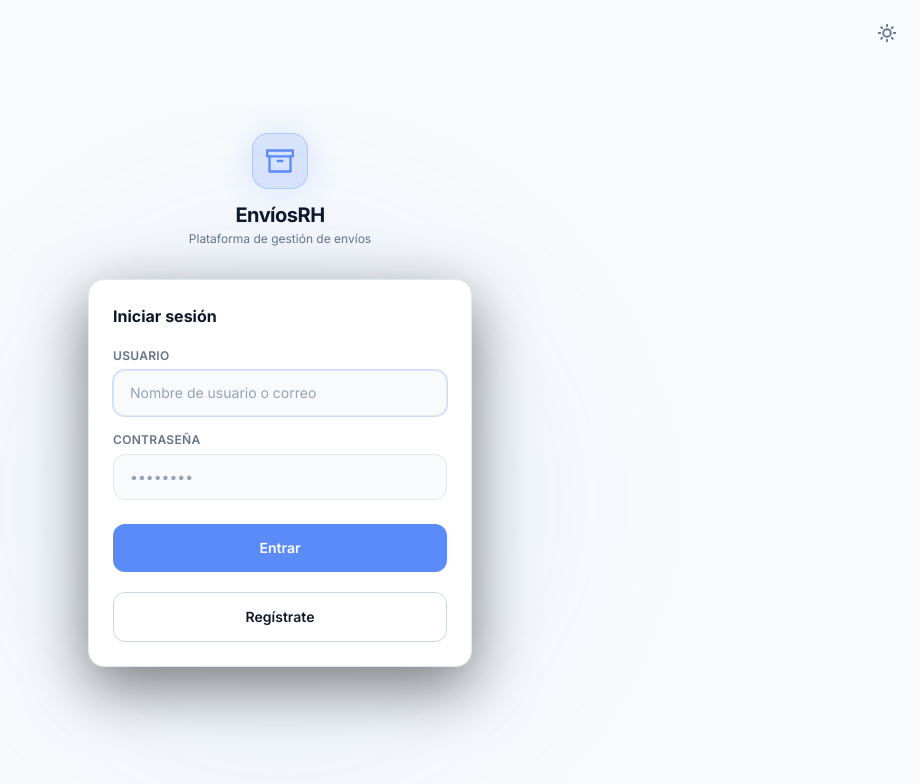
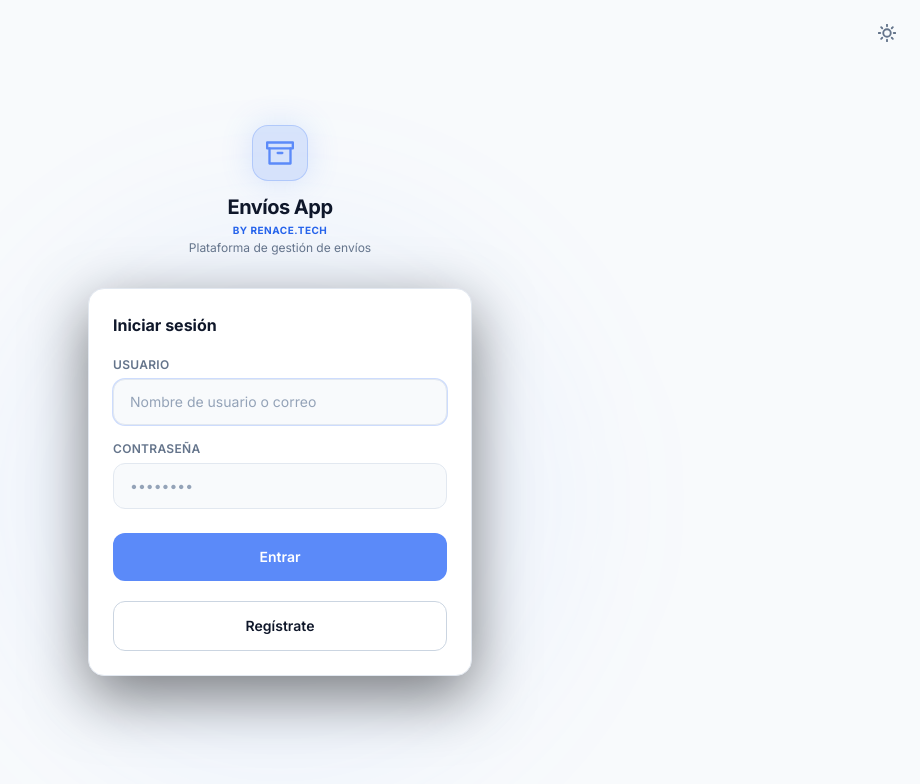
Before and after one commit to ExpertosTI/enviosrh, a React (Vite) app: page /login in a window 1280 px wide. Shown: the top 784 px of the page, without its empty margins (360-1280 px from the left). Built offline with nearby package versions, Linux system fonts and the light colour scheme.

Commit message:
brand: renombrar EnvíosRH → Envíos App by Renace.tech en toda la app + fix tenant auto-update

```diff
--- a/index.html
+++ b/index.html
@@ -8,7 +8,7 @@
     <link rel="preconnect" href="https://fonts.googleapis.com" />
     <link rel="preconnect" href="https://fonts.gstatic.com" crossorigin />
     <link href="https://fonts.googleapis.com/css2?family=Inter:wght@400;500;600;700;800&display=swap" rel="stylesheet" />
-    <title>EnvíosRH</title>
+    <title>Envíos App by Renace.tech</title>
   </head>
   <body>
     <div id="root"></div>
--- a/src/components/AppShell.tsx
+++ b/src/components/AppShell.tsx
@@ -129,7 +129,10 @@ export function AppShell({ children, nav }: AppShellProps) {
           <div className="w-8 h-8 rounded-lg bg-[#5b8af9]/20 flex items-center justify-center">
             <IconPackage size={18} color="#5b8af9" />
           </div>
-          <span className="font-bold text-base text-[#e8e8f4] tracking-tight">EnvíosRH</span>
+          <div className="flex-1 min-w-0">
+            <span className="font-bold text-sm text-[#e8e8f4] tracking-tight block leading-none">Envíos App</span>
+            <span className="text-[9px] text-[#5b8af9] font-bold uppercase tracking-wider">by Renace.tech</span>
+          </div>
         </div>
 
         {/* Nav items */}
@@ -186,7 +189,10 @@ export function AppShell({ children, nav }: AppShellProps) {
           <div className="w-7 h-7 rounded-lg bg-[#5b8af9]/20 flex items-center justify-center">
             <IconPackage size={16} color="#5b8af9" />
           </div>
-          <span className="font-bold text-sm text-[#e8e8f4] flex-1">EnvíosRH</span>
+          <div className="flex-1 flex flex-col leading-none">
+            <span className="font-bold text-sm text-[#e8e8f4]">Envíos App</span>
+            <span className="text-[9px] text-[#5b8af9] font-bold uppercase tracking-wider">by Renace.tech</span>
+          </div>
           <button
             onClick={() => setShowProfileModal(true)}
             className="flex items-center gap-1.5 bg-[#252540]/60 hover:bg-[#252540] px-2 py-1 rounded-lg transition-colors border-0 cursor-pointer text-[#e8e8f4]"
--- a/src/views/Login.tsx
+++ b/src/views/Login.tsx
@@ -49,7 +49,8 @@ export function Login() {
             <IconPackage size={28} color="#5b8af9" />
           </div>
           <div className="text-center">
-            <h1 className="text-xl font-bold text-[#e8e8f4] tracking-tight">EnvíosRH</h1>
+            <h1 className="text-xl font-bold text-[#e8e8f4] tracking-tight">Envíos App</h1>
+            <p className="text-[10px] text-[#5b8af9] font-bold uppercase tracking-wider mt-0.5">by Renace.tech</p>
             <p className="text-xs text-[#6b6b8a] mt-0.5">Plataforma de gestión de envíos</p>
           </div>
         </div>
--- a/src/views/Register.tsx
+++ b/src/views/Register.tsx
@@ -85,7 +85,8 @@ export function Register() {
             <IconPackage size={28} color="#5b8af9" />
           </div>
           <div className="text-center">
-            <h1 className="text-xl font-bold text-[#e8e8f4] tracking-tight">EnvíosRH</h1>
+            <h1 className="text-xl font-bold text-[#e8e8f4] tracking-tight">Envíos App</h1>
+            <p className="text-[10px] text-[#5b8af9] font-bold uppercase tracking-wider mt-0.5">by Renace.tech</p>
             <p className="text-xs text-[#6b6b8a] mt-0.5">Crear cuenta en la plataforma</p>
           </div>
         </div>
--- a/src/views/customer/FeaturesIndex.tsx
+++ b/src/views/customer/FeaturesIndex.tsx
@@ -54,8 +54,8 @@ export function FeaturesIndex() {
             <IconPackage size={20} color="#5b8af9" />
           </div>
           <div>
-            <h1 className="font-extrabold text-base tracking-tight text-white leading-none">EnvíosRH</h1>
-            <span className="text-[10px] text-[#6b6b8a] uppercase font-bold tracking-wider">Index de Funcionalidades</span>
+            <h1 className="font-extrabold text-base tracking-tight text-white leading-none">Envíos App</h1>
+            <span className="text-[10px] text-[#5b8af9] uppercase font-bold tracking-wider">by Renace.tech</span>
           </div>
         </div>
         <ThemeToggle />
@@ -102,7 +102,7 @@ export function FeaturesIndex() {
       {/* Footer */}
       <footer className="mt-auto py-6 border-t border-[#252540] bg-[#13131f] text-center">
         <p className="text-[10px] text-[#6b6b8a] font-medium">
-          © {new Date().getFullYear()} EnvíosRH. Desplegado y sincronizado en <span className="text-[#5b8af9]">renace.tech/enviosapp</span>.
+          © {new Date().getFullYear()} <span className="text-white font-bold">Envíos App</span> <span className="text-[#5b8af9]">by Renace.tech</span>. Desplegado en <span className="text-[#5b8af9]">enviosrh.renace.tech</span>.
         </p>
       </footer>
     </div>
--- a/src/views/customer/Tracking.tsx
+++ b/src/views/customer/Tracking.tsx
@@ -535,7 +535,7 @@ export function CustomerTracking() {
               </div>
             )}
             <span className="font-bold text-sm text-slate-800 dark:text-[#e8e8f4]">
-              {delivery?.tenant?.name ?? 'EnvíosRH'}
+              {delivery?.tenant?.name ?? 'Envíos App'}
             </span>
           </div>
           <ThemeToggle />
@@ -621,7 +621,7 @@ export function CustomerTracking() {
         </main>
 
         <footer className="py-4 text-center text-[10px] text-slate-400 dark:text-[#6b6b8a] transition-colors duration-200">
-          EnvíosRH © 2026 • Logística y Despacho
+          Envíos App by Renace.tech © 2026 • Logística y Despacho
         </footer>
       </div>
     );
--- a/src/views/messenger/MessengerPortal.tsx
+++ b/src/views/messenger/MessengerPortal.tsx
@@ -239,7 +239,7 @@ export function MessengerPortal() {
           const watcherId = await BackgroundGeolocation.addWatcher(
             {
               backgroundMessage: "Transmitiendo tu ubicación en tiempo real...",
-              backgroundTitle: "EnvíosRH activo",
+              backgroundTitle: "Envíos App activo",
               requestPermissions: true,
               stale: false,
               distanceFilter: 2 // Reportar cada 2 metros de movimiento
@@ -701,7 +701,7 @@ export function MessengerPortal() {
               <IconPackage size={16} className="text-primary" />
             </div>
           )}
-          <span className="font-bold text-sm text-[#e8e8f4]">{delivery?.tenant?.name ?? 'EnvíosRH'}</span>
+          <span className="font-bold text-sm text-[#e8e8f4]">{delivery?.tenant?.name ?? 'Envíos App'}</span>
         </div>
 
         <div className="flex items-center gap-2">
--- a/vite.config.ts
+++ b/vite.config.ts
@@ -9,9 +9,9 @@ export default defineConfig({
       registerType: 'autoUpdate',
       includeAssets: ['favicon.svg'],
       manifest: {
-        name: 'Envíos RH',
-        short_name: 'EnvíosRH',
-        description: 'Gestión de envíos y mensajeros',
+        name: 'Envíos App by Renace.tech',
+        short_name: 'EnvíosApp',
+        description: 'Gestión de envíos, mensajeros y rastreo en tiempo real',
         theme_color: '#1a1a2e',
         background_color: '#1a1a2e',
         display: 'standalone',
```
Also changed, not shown: 1 other file (tests, documents, lock files or other folders).
